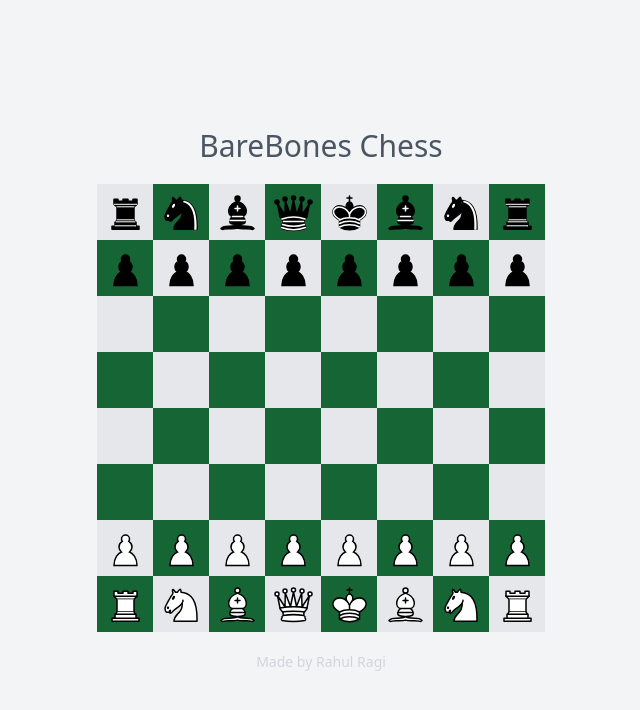
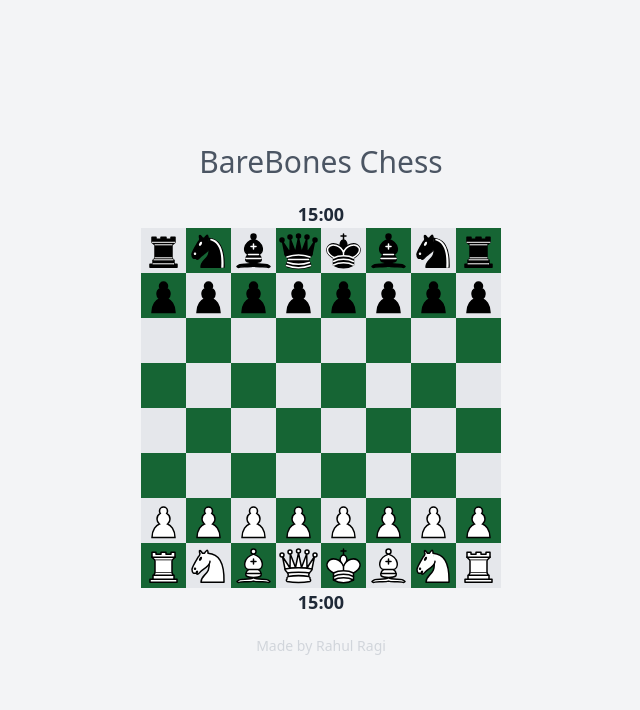
Before and after one commit to rahulragidev/my-board, a Next.js app: page / in a window 1280 px wide. Shown: the top 710 px of the page, without its empty margins (319-959 px from the left). Built offline with nearby package versions, Linux system fonts and the light colour scheme.

Commit message:
introduced piece turns and chess clock

```diff
--- a/components/Board.js
+++ b/components/Board.js
@@ -1,4 +1,4 @@
-import React, { useState } from "react";
+import React, { useEffect, useState } from "react";
 import Square from "./Square";
 import Rook from "./Rook";
 import Knight from "./Knight";
@@ -7,6 +7,7 @@ import Queen from "./Queen";
 import King from "./King";
 import Pawn from "./Pawn";
 import EmptySquare from "./EmptySquare";
+import ChessClock from "./ChessClock";
 
 const Board = () => {
   const initialBoardState = [
@@ -76,37 +77,79 @@ const Board = () => {
     <Rook color="white" />,
   ];
 
+  const initialTime = 900; // 15 minutes in seconds
+  const [whiteTime, setWhiteTime] = useState(initialTime);
+  const [blackTime, setBlackTime] = useState(initialTime);
+  const [turn, setTurn] = useState("white"); // Start with white's turn
+  const [gameStarted, setGameStarted] = useState(false);
+
   const [boardState, setBoardState] = useState(initialBoardState);
   const [selectedPieceIndex, setSelectedPieceIndex] = useState(null);
 
   const selectPiece = (index) => {
-    setSelectedPieceIndex(boardState[index] ? index : null);
+    if (!gameStarted) {
+      setGameStarted(true);
+    }
+
+    const piece = boardState[index];
+    // If a piece is already selected and the clicked square is different, try to move
+    if (selectedPieceIndex !== null && selectedPieceIndex !== index) {
+      movePiece(index); // Attempt to move the selected piece
+      return;
+    }
+
+    // Check if the piece at the index belongs to the player whose turn it is
+    if (piece && piece.props.color === turn) {
+      setSelectedPieceIndex(index);
+    }
   };
 
   const movePiece = (toIndex) => {
-    if (selectedPieceIndex === null || selectedPieceIndex === toIndex) return;
-
+    // Ensure that a piece is selected and it's a different square to move to
+    if (selectedPieceIndex !== null && selectedPieceIndex !== toIndex) {
+      // Perform the move
       const newBoardState = [...boardState];
       newBoardState[toIndex] = newBoardState[selectedPieceIndex];
       newBoardState[selectedPieceIndex] = <EmptySquare />;
       setBoardState(newBoardState);
+
+      // Reset the selected piece and switch turns
       setSelectedPieceIndex(null);
+      setTurn(turn === "white" ? "black" : "white");
+    }
   };
 
+  useEffect(() => {
+    if (!gameStarted) {
+      setWhiteTime(initialTime);
+      setBlackTime(initialTime);
+    }
+  }, [gameStarted]);
+
   return (
-    <div className="grid grid-cols-8 gap-0 w-full max-w-md mx-auto">
+    <div className="flex flex-col items-center justify-center">
+      <ChessClock
+        isActive={turn === "black" && gameStarted}
+        time={blackTime}
+        setTime={setBlackTime}
+      />
+      <div className="grid grid-cols-8 gap-0 w-full max-w-md">
         {boardState.map((piece, index) => (
           <Square
             key={index}
             position={index}
-          onClick={() =>
-            selectedPieceIndex !== null ? movePiece(index) : selectPiece(index)
-          }
+            onClick={() => selectPiece(index)}
           >
             {piece}
           </Square>
         ))}
       </div>
+      <ChessClock
+        isActive={turn === "white" && gameStarted}
+        time={whiteTime}
+        setTime={setWhiteTime}
+      />
+    </div>
   );
 };
 
--- /dev/null
+++ b/components/ChessClock.js
@@ -0,0 +1,35 @@
+import React, { useEffect, useState } from "react";
+
+const ChessClock = ({ isActive, time, setTime }) => {
+  useEffect(() => {
+    let interval = null;
+
+    if (isActive && time > 0) {
+      interval = setInterval(() => {
+        setTime((prevTime) => Math.max(prevTime - 1, 0));
+      }, 1000);
+    } else {
+      clearInterval(interval);
+    }
+
+    return () => clearInterval(interval);
+  }, [isActive, time, setTime]);
+
+  const formatTime = (time) => {
+    const minutes = Math.floor(time / 60);
+    const seconds = time % 60;
+    return `${minutes}:${seconds < 10 ? "0" : ""}${seconds}`;
+  };
+
+  return (
+    <div
+      className={`font-bold text-lg ${
+        isActive ? "text-orange-600" : "text-gray-800"
+      }`}
+    >
+      {formatTime(time)}
+    </div>
+  );
+};
+
+export default ChessClock;
--- a/components/Rook.js
+++ b/components/Rook.js
@@ -1,7 +1,55 @@
 import React from "react";
 
-const Rook = ({ color }) => (
-  <img src={`/images/rook-${color}.svg`} alt={`${color} rook`} />
-);
+const Rook = ({ color, position, boardState, updateBoardState }) => {
+  // Function to check if the move is valid
+  const isMoveValid = (newPosition) => {
+    // Check if the new position is in the same row or column
+    const [currentRow, currentCol] = position;
+    const [newRow, newCol] = newPosition;
+    if (currentRow !== newRow && currentCol !== newCol) {
+      return false; // Not a valid rook move
+    }
+
+    // Check for obstructions
+    const rowMovement = currentRow === newRow;
+    const range = rowMovement ? [currentCol, newCol] : [currentRow, newRow];
+    const [start, end] = range.sort((a, b) => a - b);
+
+    for (let i = start + 1; i < end; i++) {
+      const checkPosition = rowMovement ? [newRow, i] : [i, newCol];
+      if (boardState[checkPosition[0]][checkPosition[1]]) {
+        return false; // Obstruction in path
+      }
+    }
+
+    // Check if the target position has a piece of the same color
+    if (
+      boardState[newRow][newCol] &&
+      boardState[newRow][newCol].color === color
+    ) {
+      return false; // Cannot capture own piece
+    }
+
+    return true; // The move is valid
+  };
+
+  // Function to handle moving the rook
+  const moveRook = (newPosition) => {
+    if (isMoveValid(newPosition)) {
+      updateBoardState(position, newPosition); // Update the board state
+    }
+  };
+
+  return (
+    <img
+      src={`/images/rook-${color}.svg`}
+      alt={`${color} rook`}
+      onClick={
+        () =>
+          moveRook(/* newPosition */) /* Define how new position is determined */
+      }
+    />
+  );
+};
 
 export default Rook;
```
Lines whose indentation alone changed are shown as unchanged.
